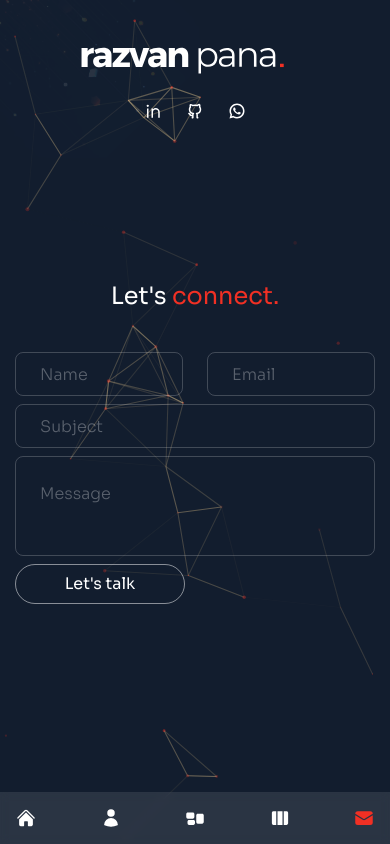
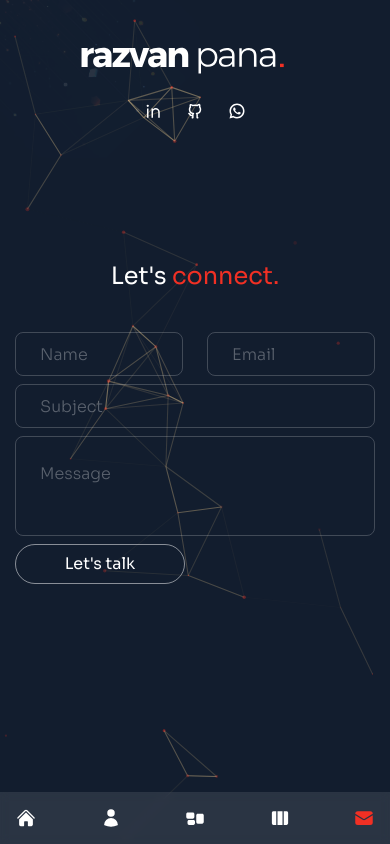
Before and after one commit to pana29/razvanpana-portfolio, a Next.js app: page /contact in a window 390 px wide. Built offline with nearby package versions, Linux system fonts and the light colour scheme.

Commit message:
contact page mt tailwind

```diff
--- a/pages/contact/index.jsx
+++ b/pages/contact/index.jsx
@@ -63,7 +63,7 @@ const Contact = () => {
             initial="hidden"
             animate="show"
             exit="hidden"
-            className="lg:h2 text-2xl text-center mb-10  xl:mt-8 mt-10"
+            className="lg:h2 text-2xl text-center mb-10  xl:mt-8 "
           >
             Let's <span className="text-accent">connect.</span>
           </motion.h2>
--- a/pages/services/index.jsx
+++ b/pages/services/index.jsx
@@ -17,7 +17,7 @@ const Services = () => {
               initial="hidden"
               animate="show"
               exit="hiddem"
-              className="lg:h2 text-2xl mb-10 xl:mt-8 mt-20"
+              className="lg:h2 text-2xl mb-10 xl:mt-8 mt-13"
             >
               Digital excellence <span className="text-accent">.</span>
             </motion.h2>
```
